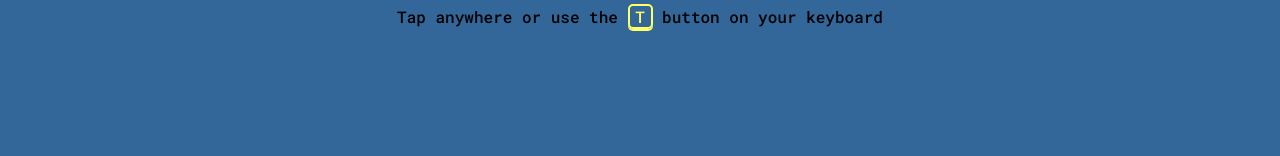
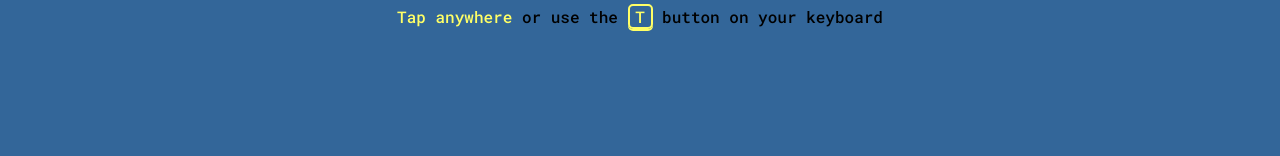
Before and after one commit to mathiasnovas/tempotito, a plain HTML site: page index.html in a window 1280 px wide. Shown: the top 156 px of the page. Drawn offline with nearby package versions, Linux system fonts and the light colour scheme.

Commit message:
Format info text

```diff
--- a/assets/css/app.css
+++ b/assets/css/app.css
@@ -114,3 +114,7 @@ a {
     border-radius: 5px;
     box-shadow: 0 2px 0 #ffff66;
 }
+
+.tap {
+    color: #ffff66;
+}
--- a/index.html
+++ b/index.html
@@ -28,7 +28,7 @@
             <header class="main-header">
                 <h1 style="display: none;">Tempotito</h1>
                 <!-- <p>Press the <span class="keyboard-button">T</span> button on your keyboard, or click anywhere on Tempotito.</p> -->
-                <p>Tap anywhere or use the <span class="keyboard-button">T</span> button on your keyboard</p>
+                <p><span class="tap">Tap anywhere</span> or use the <span class="keyboard-button">T</span> button on your keyboard</p>
             </header>
 
             <div class="tempotito-wrapper">
```
